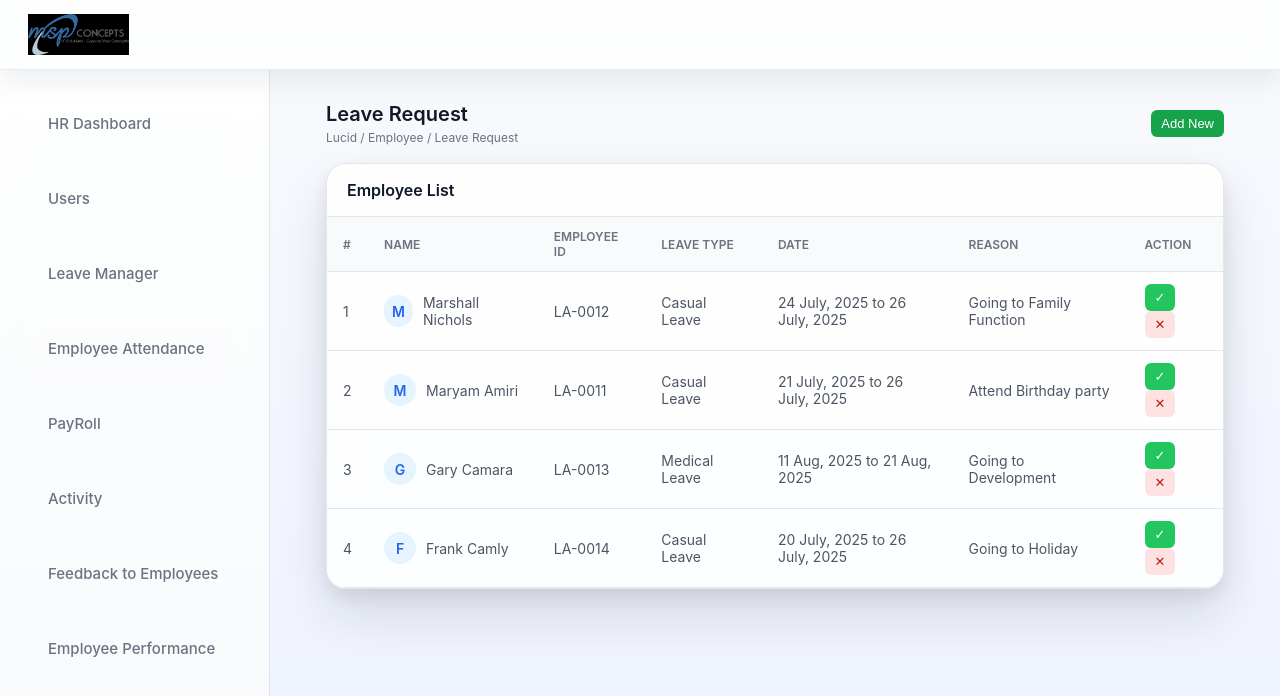
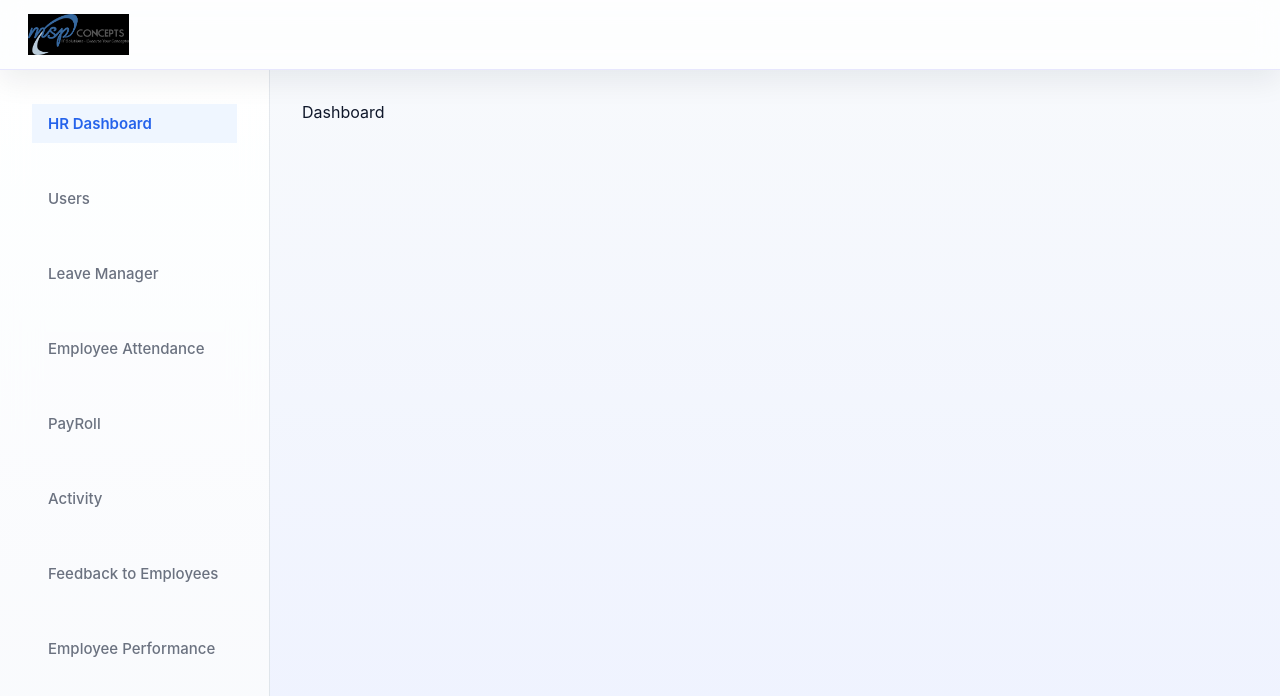
Before and after one commit to Azizshahiwala/WorkforceHub, a React (Vite) app: page / in a window 1280 px wide. Shown: the top 696 px of the page. Built offline with nearby package versions, Linux system fonts and the light colour scheme.

Commit message:
New Added

```diff
--- a/src/HR/Sidebar.jsx
+++ b/src/HR/Sidebar.jsx
@@ -7,7 +7,7 @@ function Sidebar() {
       <ul>
         <li>
           <NavLink
-                to="/dashboard"
+                to="/"
                 className={({ isActive }) =>
                     "sidebar-item" + (isActive ? " active" : "")
                 }
@@ -21,7 +21,7 @@ function Sidebar() {
           </NavLink>
         </li>
         <li>
-          <NavLink to="/leave-requests" className="sidebar-item">
+          <NavLink to="/leave" className="sidebar-item">
             Leave Manager
           </NavLink>
         </li>
--- a/src/pages/Dashboard.jsx
+++ b/src/pages/Dashboard.jsx
@@ -1,115 +1,7 @@
-// src/pages/LeaveManager.jsx
-import React from "react";
-import "./LeaveManager.css";
+import React from 'react'
 
-const leaveRequests = [
-  {
-    id: 1,
-    name: "Marshall Nichols",
-    employeeId: "LA-0012",
-    type: "Casual Leave",
-    date: "24 July, 2025 to 26 July, 2025",
-    reason: "Going to Family Function",
-  },
-  {
-    id: 2,
-    name: "Maryam Amiri",
-    employeeId: "LA-0011",
-    type: "Casual Leave",
-    date: "21 July, 2025 to 26 July, 2025",
-    reason: "Attend Birthday party",
-  },
-  {
-    id: 3,
-    name: "Gary Camara",
-    employeeId: "LA-0013",
-    type: "Medical Leave",
-    date: "11 Aug, 2025 to 21 Aug, 2025",
-    reason: "Going to Development",
-  },
-  {
-    id: 4,
-    name: "Frank Camly",
-    employeeId: "LA-0014",
-    type: "Casual Leave",
-    date: "20 July, 2025 to 26 July, 2025",
-    reason: "Going to Holiday",
-  },
-];
-
-function LeaveManager() {
-  const handleApprove = (id) => {
-    alert(`Leave request ${id} approved`);
-  };
-
-  const handleReject = (id) => {
-    alert(`Leave request ${id} rejected`);
-  };
-
+export default function Dashboard() {
   return (
-    <div className="leave-page">
-      <div className="leave-header">
-        <div>
-          <h2>Leave Request</h2>
-          <p className="leave-breadcrumb">Lucid / Employee / Leave Request</p>
-        </div>
-        <button className="btn btn-primary">Add New</button>
-      </div>
-
-      <div className="card leave-card">
-        <div className="leave-card-header">
-          <h3>Employee List</h3>
-        </div>
-
-        <table className="leave-table">
-          <thead>
-            <tr>
-              <th>#</th>
-              <th>NAME</th>
-              <th>EMPLOYEE ID</th>
-              <th>LEAVE TYPE</th>
-              <th>DATE</th>
-              <th>REASON</th>
-              <th>ACTION</th>
-            </tr>
-          </thead>
-          <tbody>
-            {leaveRequests.map((req, index) => (
-              <tr key={req.id}>
-                <td>{index + 1}</td>
-                <td>
-                  <div className="emp-cell">
-                    <div className="emp-avatar">
-                      {req.name.charAt(0)}
-                    </div>
-                    <span>{req.name}</span>
-                  </div>
-                </td>
-                <td>{req.employeeId}</td>
-                <td>{req.type}</td>
-                <td>{req.date}</td>
-                <td>{req.reason}</td>
-                <td>
-                  <button
-                    className="btn btn-approve"
-                    onClick={() => handleApprove(req.id)}
-                  >
-                    ✓
-                  </button>
-                  <button
-                    className="btn btn-reject"
-                    onClick={() => handleReject(req.id)}
-                  >
-                    ✕
-                  </button>
-                </td>
-              </tr>
-            ))}
-          </tbody>
-        </table>
-      </div>
-    </div>
-  );
+    <div>Dashboard</div>
+  )
 }
-
-export default LeaveManager;
```
